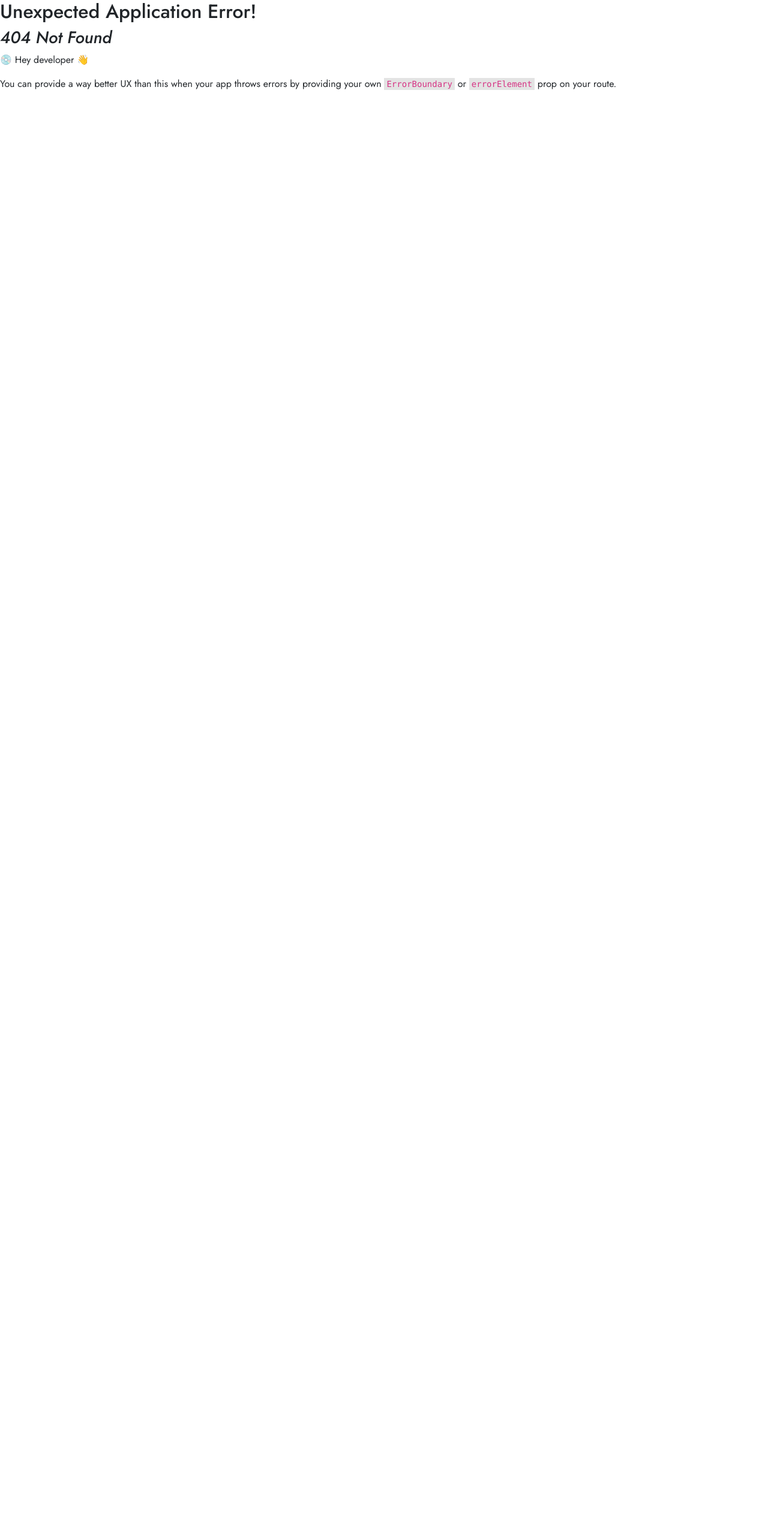
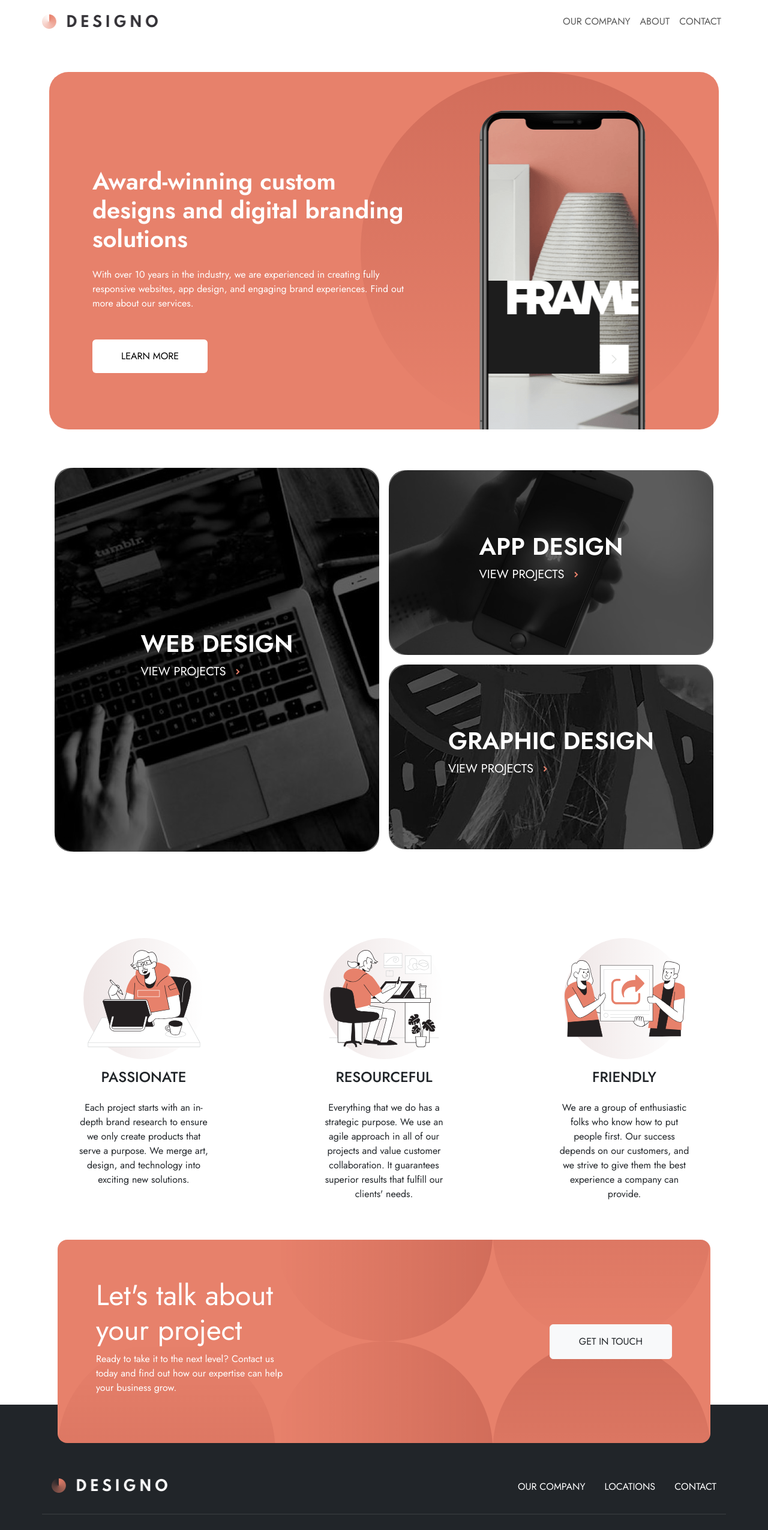
Before and after one commit to Mustafa-Alie/Designo, a React (Vite) app: page / in a window 1280 px wide. Before the commit this address had no page. Shown: the top 2551 px of the page at 60% size. Before the commit the page ends 800 px from the top, so only its background shows below. Built offline with nearby package versions, Linux system fonts and the light colour scheme.

Commit message:
Update App.jsx

```diff
--- a/src/App.jsx
+++ b/src/App.jsx
@@ -1,9 +1,34 @@
-import { RouterProvider } from "react-router-dom";
-
-import router from "./router";
+import { HashRouter, Routes, Route } from "react-router-dom";
+import MainLayout from "./layout/MainLayout";
+import DesignLayout from "./layout/DesignLayout";
+import OurCompany from "./pages/OurCompany";
+import About from "./pages/About";
+import Contact from "./pages/Contact";
+import Locations from "./pages/Locations";
+import WebDesign from "./pages/WebDesign";
+import AppDesign from "./pages/AppDesign";
+import GraphicDesign from "./pages/GraghicDesign";
+import Error from "./pages/Error";
 
 function App() {
-  return <RouterProvider router={router}></RouterProvider>;
+  return (
+    <HashRouter>
+      <Routes>
+        <Route path="/" element={<MainLayout />}>
+          <Route index element={<OurCompany />} />
+          <Route path="about" element={<About />} />
+          <Route path="contact" element={<Contact />} />
+          <Route path="locations" element={<Locations />} />
+          <Route element={<DesignLayout />}>
+            <Route path="design/web-design" element={<WebDesign />} />
+            <Route path="design/app-design" element={<AppDesign />} />
+            <Route path="design/graphic-design" element={<GraphicDesign />} />
+          </Route>
+          <Route path="*" element={<Error />} />
+        </Route>
+      </Routes>
+    </HashRouter>
+  );
 }
 
 export default App;
```
